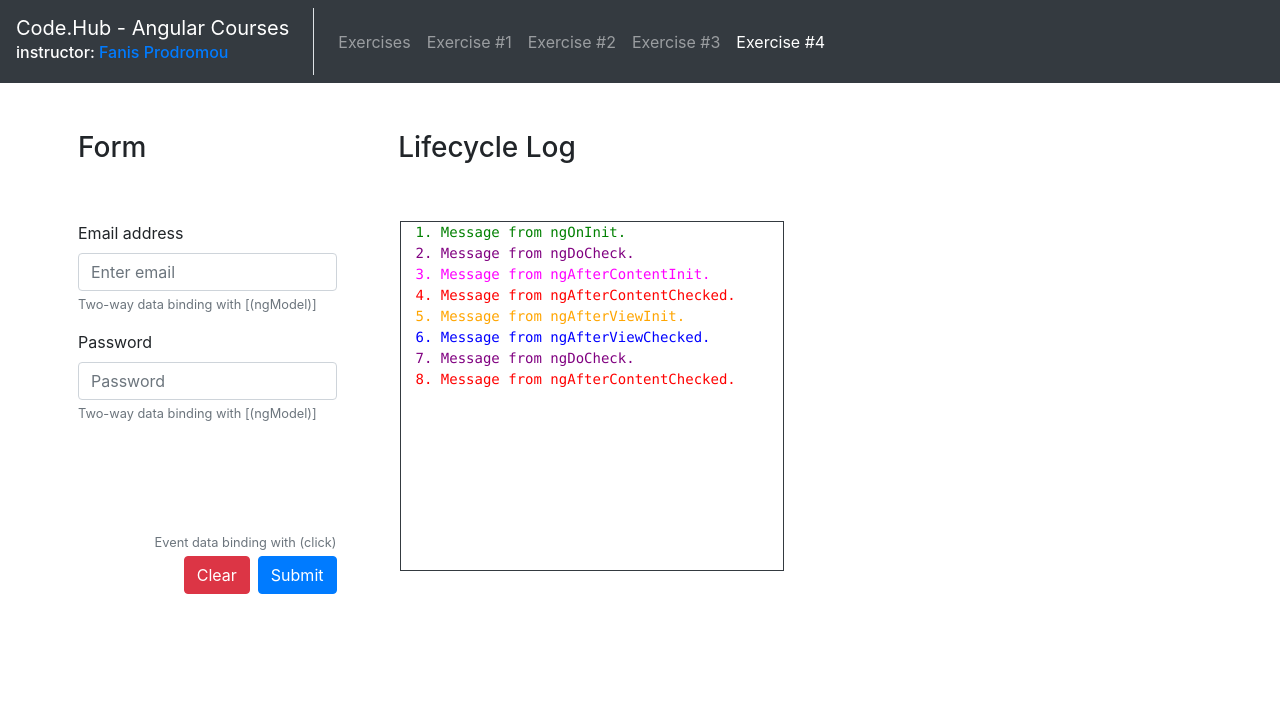
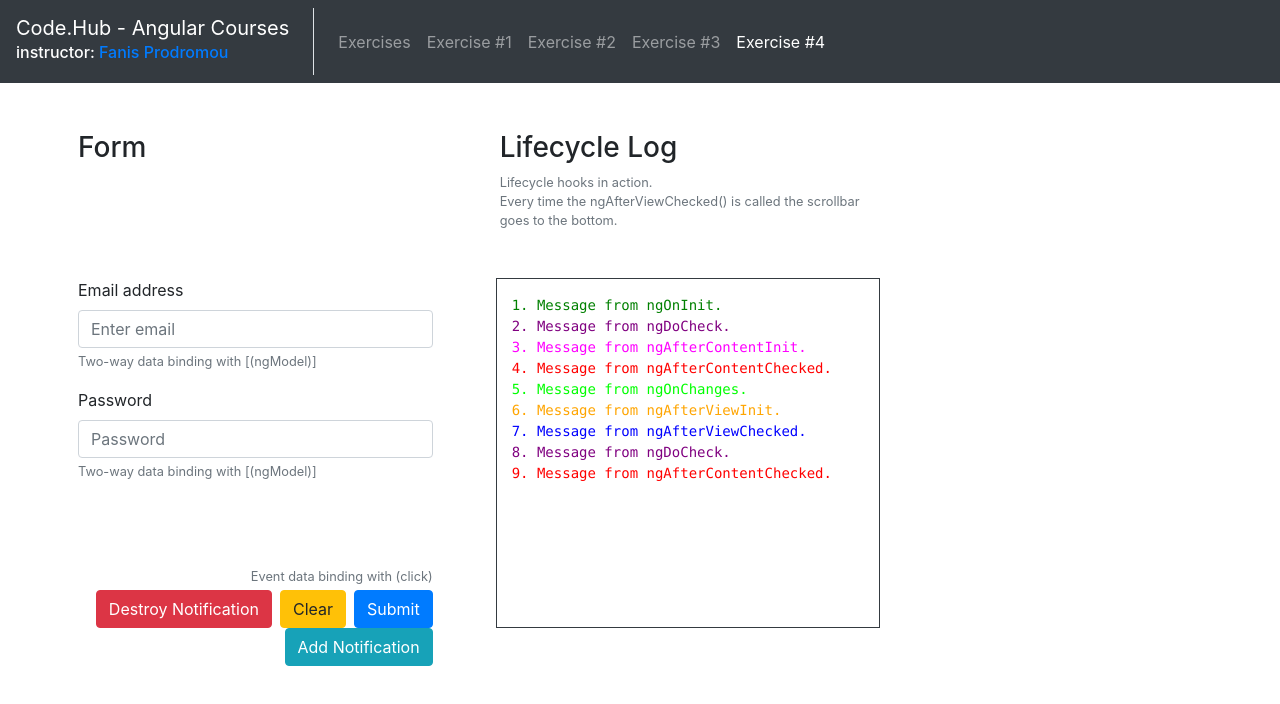
Before and after one commit to Thanos-Pappas/code-hub-angular-courses, an Angular app: page /exercise-4 in a window 1280 px wide. Shown: the top 704 px of the page. Built offline with nearby package versions, Linux system fonts and the light colour scheme.

Commit message:
update exercise 4

```diff
--- a/src/app/exercise-3/parent/child/child.component.ts
+++ b/src/app/exercise-3/parent/child/child.component.ts
@@ -1,4 +1,4 @@
-import {Component, OnInit, Output, EventEmitter} from '@angular/core';
+import {Component, Output, EventEmitter} from '@angular/core';
 
 @Component({
     selector: 'third-ex-child',
@@ -7,14 +7,7 @@ import {Component, OnInit, Output, EventEmitter} from '@angular/core';
         <button type="button" class="btn btn-info mr-3" (click)="allow(true)">Allow</button>
         <button type="button" class="btn btn-warning" (click)="allow(false)">Deny</button>`
 })
-export class ChildComponent implements OnInit {
-
-    constructor() {
-    }
-
-    ngOnInit() {
-    }
-
+export class ChildComponent {
     @Output() allowed = new EventEmitter<boolean>();
 
     allow(access:boolean) {
--- a/src/app/exercise-4/exercise-4.module.ts
+++ b/src/app/exercise-4/exercise-4.module.ts
@@ -2,13 +2,14 @@ import { NgModule } from '@angular/core';
 import { CommonModule } from '@angular/common';
 import { LifecycleComponent } from './lifecycle/lifecycle.component';
 import { FormsModule } from '@angular/forms';
+import { NotificationComponent } from './lifecycle/notification/notification.component';
 
 @NgModule({
   imports: [
     FormsModule,
     CommonModule
   ],
-  declarations: [LifecycleComponent],
+  declarations: [LifecycleComponent, NotificationComponent],
   exports: [LifecycleComponent]
 })
 export class Exercise4Module { }
--- a/src/app/exercise-4/lifecycle/lifecycle.component.html
+++ b/src/app/exercise-4/lifecycle/lifecycle.component.html
@@ -1,14 +1,17 @@
 <div class="container-fluid  ">
   <div class="row mt-5 ml-5">
-    <div class="col-sm-3 mr-3">
+    <div class="col-sm-4 mr-3">
       <h3>Form</h3>
     </div>
     <div class="col-sm-4">
       <h3>Lifecycle Log</h3>
+      <small class="form-text text-muted">Lifecycle hooks in action.<br>
+        Every time the ngAfterViewChecked() is called the scrollbar goes to the bottom.
+      </small>
     </div>
   </div>
   <div class="row m-5">
-    <div class="col-sm-3 mr-5">
+    <div class="col-sm-4 mr-5">
       <form>
         <div class="form-group">
           <label for="exampleInputEmail1">Email address</label>
@@ -23,10 +26,12 @@
                  placeholder="Password" name="password" [(ngModel)]="password">
           <small class="form-text text-muted">Two-way data binding with [(ngModel)]</small>
         </div>
-        <div [style.visibility]="notification ? 'visible' : 'hidden'" class="alert alert-success"
-             role="alert">
-          Form submitted successfully!
-        </div>
+        <app-notification
+            *ngFor="let component of notificationComponents"
+            [notification]="notification"
+            (onChanges)="this.logs.push(this.lifecycle[6]);"
+            (onDestroy)="this.logs.push(this.lifecycle[7]);">
+        </app-notification>
         <div class="row">
           <div class="col mb-1">
             <small class="form-text text-muted float-right">Event data binding with (click)</small>
@@ -35,13 +40,18 @@
         <button type="submit" class="btn btn-primary float-right ml-2" (click)="submitForm()">
           Submit
         </button>
-        <button type="button" class="btn btn-danger float-right" (click)="clearForm()">Clear
+        <button type="button" class="btn btn-warning float-right ml-2" (click)="clearForm()">Clear
         </button>
-
+        <button type="button" class="btn btn-danger float-right ml-2" (click)="destroyComponent()">
+          Destroy Notification
+        </button>
+        <button type="button" class="btn btn-info float-right" (click)="addComponent()">
+          Add Notification
+        </button>
       </form>
     </div>
-    <div class="col-sm-4 border border-dark" style="height:350px; overflow-y: scroll;" #scrollMe>
- <pre [style.color]="log.color" *ngFor="let log of logs; let i = index" class="m-0">{{i + 1}}. Message from {{log.phase}}.</pre>
+    <div class="col-sm-4 border border-dark overflow-auto pt-3 pb-3" style="height:350px;" #scrollMe>
+      <pre [style.color]="log.color" *ngFor="let log of logs; let i = index" class="m-0">{{i + 1}}. Message from {{log.phase}}.</pre>
     </div>
   </div>
 </div>
--- a/src/app/exercise-4/lifecycle/lifecycle.component.ts
+++ b/src/app/exercise-4/lifecycle/lifecycle.component.ts
@@ -4,10 +4,12 @@ import {
   AfterViewChecked,
   AfterViewInit,
   Component,
-  DoCheck, ElementRef, Input,
+  DoCheck, ElementRef,
   OnChanges,
   OnInit,
-  SimpleChanges, ViewChild
+  SimpleChanges,
+  ViewChild,
+  OnDestroy
 } from '@angular/core';
 
 @Component({
@@ -20,22 +22,25 @@ export class LifecycleComponent implements OnChanges,
     AfterContentInit,
     AfterContentChecked,
     AfterViewInit,
-    AfterViewChecked {
+    AfterViewChecked,
+    OnDestroy {
 
   email: string = "";
   password: string = "";
   notification: boolean = false;
-  logs:  { color: string, phase: string }[] = [];
+  logs: { color: string, phase: string }[] = [];
   @ViewChild('scrollMe') private myScrollContainer: ElementRef;
   lifecycle: { color: string, phase: string }[] = [
-    {"color": "green", "phase": "ngOnInit"},
-    {"color": "red", "phase": "ngAfterContentChecked"},
-    {"color": "fuchsia", "phase": "ngAfterContentInit"},
-    {"color": "blue", "phase": "ngAfterViewChecked"},
-    {"color": "orange", "phase": "ngAfterViewInit"},
-    {"color": "purple", "phase": "ngDoCheck"},
-    {"color": "black", "phase": "ngOnChanges"}
+    {"color": "green", "phase": "ngOnInit"}, // 0
+    {"color": "red", "phase": "ngAfterContentChecked"},// 1
+    {"color": "fuchsia", "phase": "ngAfterContentInit"}, // 2
+    {"color": "blue", "phase": "ngAfterViewChecked"}, // 3
+    {"color": "orange", "phase": "ngAfterViewInit"}, // 4
+    {"color": "purple", "phase": "ngDoCheck"}, // 5
+    {"color": "lime", "phase": "ngOnChanges"}, // 6
+    {"color": "teal", "phase": "ngOnDestroy"} // 7
   ];
+  notificationComponents = [0];
 
   clearForm(): void {
     this.password = "";
@@ -62,7 +67,7 @@ export class LifecycleComponent implements OnChanges,
     this.logs.push(this.lifecycle[1]);
   }
 
-  ngAfterContentInit(): void {
+  ngAfterContentInit(): void { //Only once
     this.logs.push(this.lifecycle[2]);
   }
 
@@ -83,6 +88,17 @@ export class LifecycleComponent implements OnChanges,
     this.logs.push(this.lifecycle[6]);
   }
 
+  ngOnDestroy(): void {
+    this.logs.push(this.lifecycle[7]);
+  }
+
+  destroyComponent(): void {
+   this.notificationComponents.splice(0,1);
+  }
+  addComponent(): void {
+    this.notificationComponents.push( this.notificationComponents.length);
+  }
+
   scrollToBottom(): void {
     try {
       this.myScrollContainer.nativeElement.scrollTop = this.myScrollContainer.nativeElement.scrollHeight;
--- /dev/null
+++ b/src/app/exercise-4/lifecycle/notification/notification.component.html
@@ -0,0 +1,3 @@
+<div [style.visibility]="notification ? 'visible' : 'hidden'" class="alert alert-success" role="alert">
+  Form submitted successfully!
+</div>
--- /dev/null
+++ b/src/app/exercise-4/lifecycle/notification/notification.component.ts
@@ -0,0 +1,27 @@
+import {
+  Component,
+  EventEmitter,
+  Input,
+  OnChanges,
+  OnDestroy,
+  Output,
+  SimpleChanges
+} from '@angular/core';
+
+@Component({
+  selector: 'app-notification',
+  templateUrl: './notification.component.html'
+})
+export class NotificationComponent implements OnChanges, OnDestroy {
+  @Input() notification: boolean;
+  @Output() onChanges = new EventEmitter<boolean>();
+  @Output() onDestroy = new EventEmitter<boolean>();
+
+  ngOnChanges(changes: SimpleChanges): void {
+    this.onChanges.emit(true);
+  }
+
+  ngOnDestroy(): void {
+    this.onDestroy.emit(true);
+  }
+}
```
